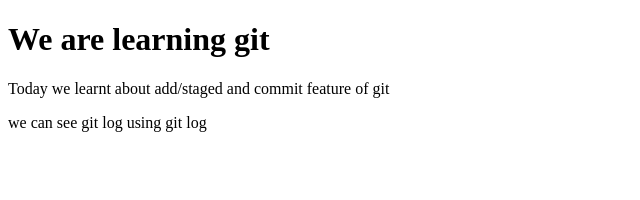
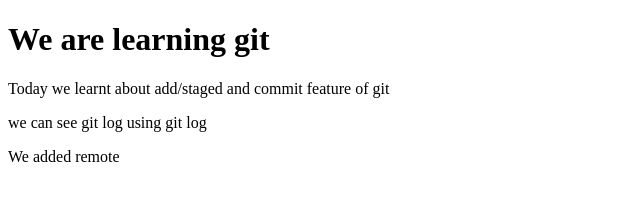
Before and after one commit to prafullchvn/github-tutorial, a plain HTML site: page index.html in a window 1280 px wide. Shown: the whole page, without its empty margins (0-640 px from the left). Drawn offline with Linux system fonts and the light colour scheme.

Commit message:
Add one more line

```diff
--- a/index.html
+++ b/index.html
@@ -7,5 +7,6 @@
     <h1>We are learning git</h1>
     <p>Today we learnt about add/staged and commit feature of git</p>
     <p>we can see git log using git log</p>
+    <p>We added remote</p>
   </body>
 </html>
```
